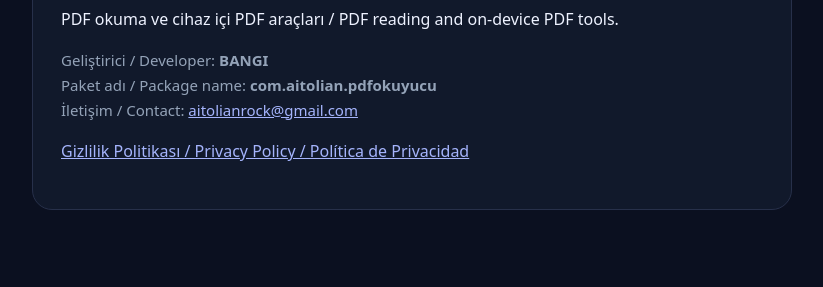
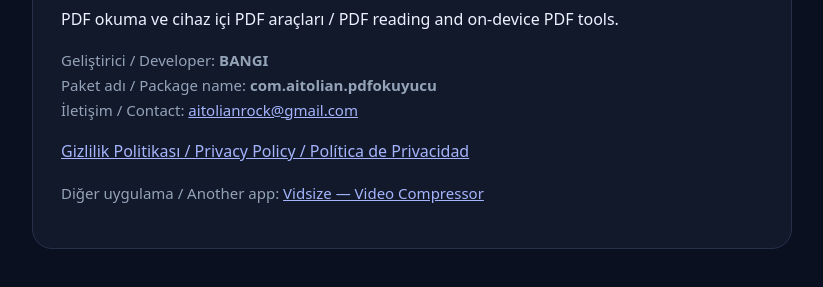
Before and after one commit to MrZekai/MrZekai.github.io, a plain HTML site: page index.html in a window 1280 px wide. Shown: the part 191-478 px from the top of the page, without its empty margins (228-1051 px from the left). Drawn offline with Linux system fonts and the light colour scheme.

Commit message:
feat: link to Vidsize from developer website

```diff
--- a/index.html
+++ b/index.html
@@ -6,5 +6,6 @@
 <p>PDF okuma ve cihaz içi PDF araçları / PDF reading and on-device PDF tools.</p>
 <p class="meta">Geliştirici / Developer: <strong>BANGI</strong><br>Paket adı / Package name: <strong>com.aitolian.pdfokuyucu</strong><br>İletişim / Contact: <a href="mailto:aitolianrock@gmail.com">aitolianrock@gmail.com</a></p>
 <p><a href="privacy-policy.html">Gizlilik Politikası / Privacy Policy / Política de Privacidad</a></p>
+<p class="meta">Diğer uygulama / Another app: <a href="https://mrzekai.github.io/vidsize/">Vidsize — Video Compressor</a></p>
 </div></main></body>
 </html>
```
